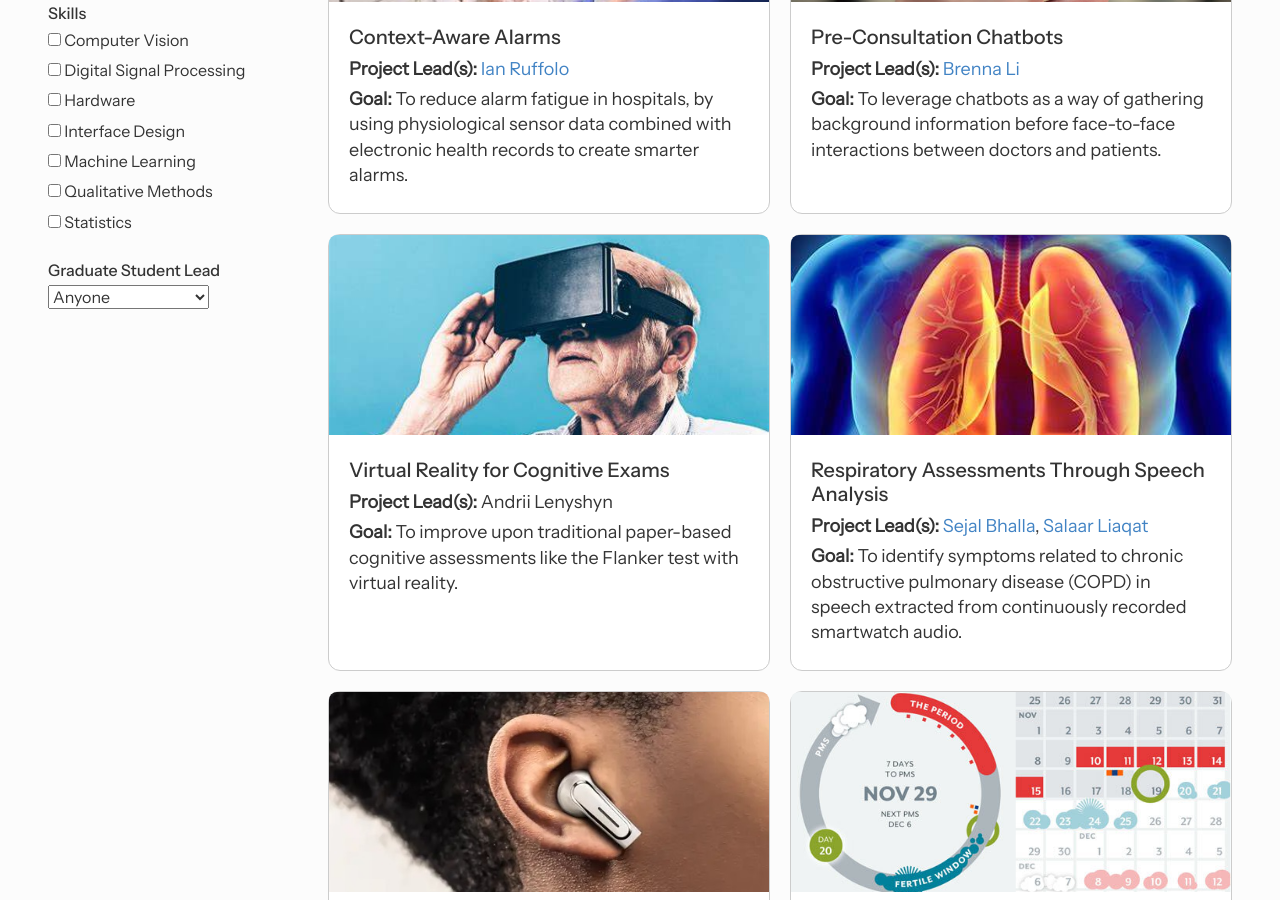
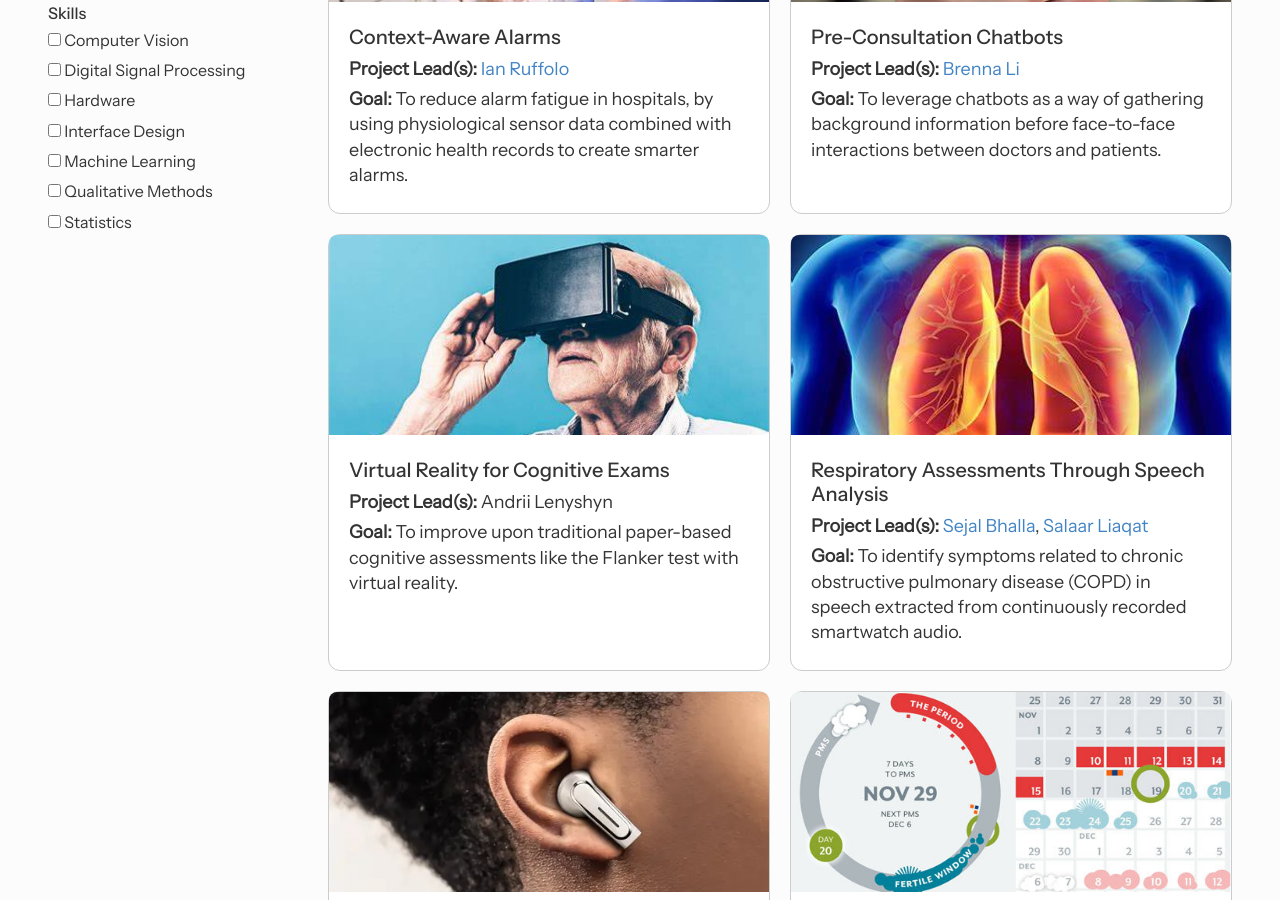
Before and after one commit to chai-toronto/chai-toronto.github.io, a Jekyll site: the page built from current_research/index.html, in a window 1280 px wide and 900 px high, scrolled down 799 px. Built offline with Jekyll 4.4.1, drawn with Linux system fonts in a browser that asks for light colours.

Commit message:
removing current project lead filtering

```diff
--- a/current_research/index.html
+++ b/current_research/index.html
@@ -66,21 +66,6 @@ title: Current Research
             <input type="checkbox" class="mobile-filter-skill" value="{{ skill }}" /> {{ skill }}
           </label><br />
         {% endfor %}
-        <hr />
-
-        <!-- --- Led By --- -->
-        <h3>Graduate Student Lead</h3>
-        <select id="mobile-filter-led-by">
-          <option value="">Anyone</option>
-          {% for lead in all_lead_ids %}
-            {% assign found_member = site.data.members | where:"id", lead | first %}
-            {% if found_member %}
-              <option value="{{ found_member.id }}">{{ found_member.name }}</option>
-            {% else %}
-              <option value="{{ lead }}">{{ lead }}</option>
-            {% endif %}
-          {% endfor %}
-        </select>
         <button class="apply-filters btn">Apply</button>
       </div>
     </div>
@@ -117,21 +102,6 @@ title: Current Research
         <input type="checkbox" class="filter-skill" value="{{ skill }}" /> {{ skill }}
       </label><br />
       {% endfor %}
-      <hr />
-
-      <!-- --- Led By --- -->
-      <h3>Graduate Student Lead</h3>
-      <select id="filter-led-by">
-        <option value="">Anyone</option>
-        {% for lead in all_lead_ids %}
-          {% assign found_member = site.data.members | where:"id", lead | first %}
-          {% if found_member %}
-            <option value="{{ found_member.id }}">{{ found_member.name }}</option>
-          {% else %}
-            <option value="{{ lead }}">{{ lead }}</option>
-          {% endif %}
-        {% endfor %}
-      </select>
     </div>
 
     <!-- Right Column: Projects Grid -->
@@ -292,10 +251,6 @@ title: Current Research
       // Dropdowns
       if (healthTopicSelect.value) {
         activeFiltersPanel.innerHTML += `<span class="active-filter-tag">Health Topic: ${healthTopicSelect.selectedOptions[0].text} <span class="remove-tag" data-type="health" data-value="">×</span></span>`;
-      }
-      if (leadSelect.value) {
-        const name = leadSelect.selectedOptions[0].text;
-        activeFiltersPanel.innerHTML += `<span class="active-filter-tag">Led by: ${name} <span class="remove-tag" data-type="lead" data-value="">×</span></span>`;
       }
       // Checkboxes
       themeCheckboxes.filter(c=>c.checked).forEach(c => {
@@ -320,10 +275,6 @@ title: Current Research
         healthTopicSelect.value = '';
         mobileHealthTopicSelect.value = '';
       }
-      else if (type === 'lead') {
-        leadSelect.value = '';
-        mobileLeadSelect.value = '';
-      }
       // Checkboxes
       else if (type === 'theme') {
         themeCheckboxes.forEach(cb => {
```
Also changed, not shown: other parts of current_research/index.html (+2 -13 lines).
